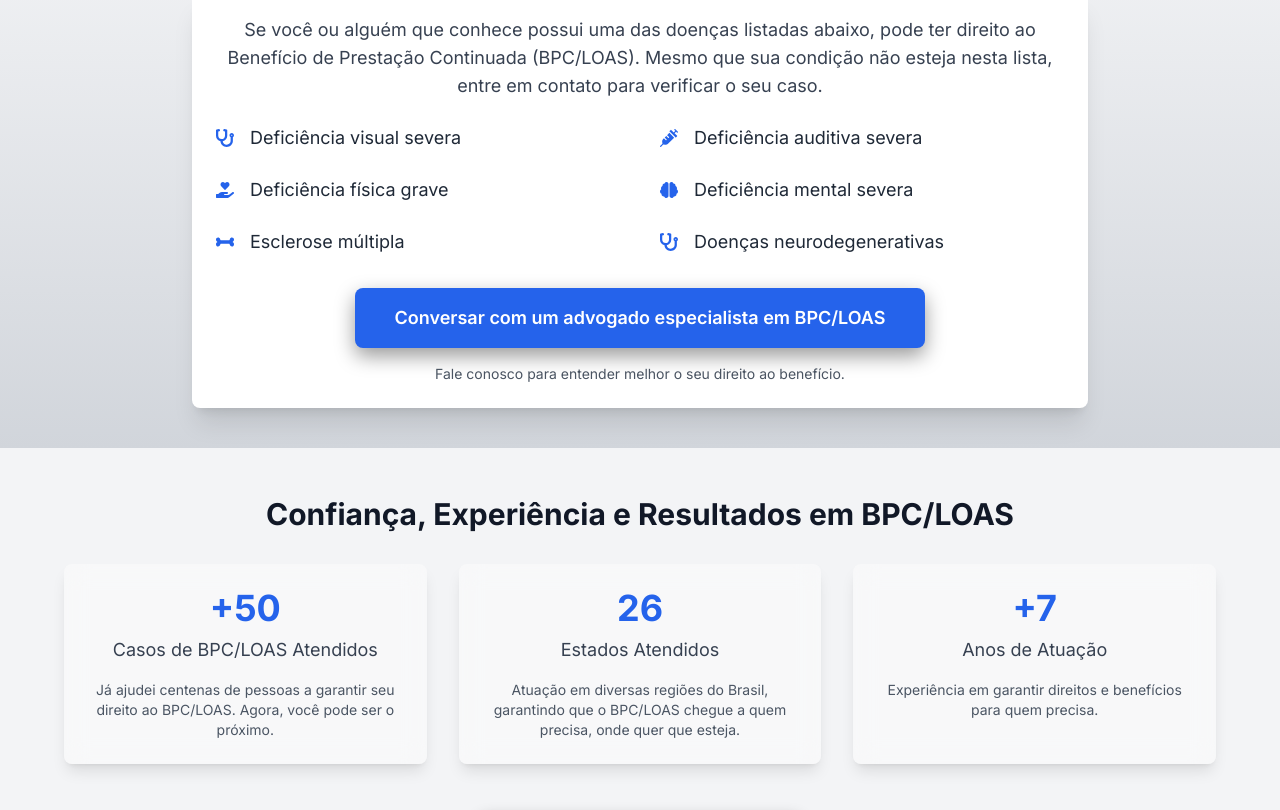
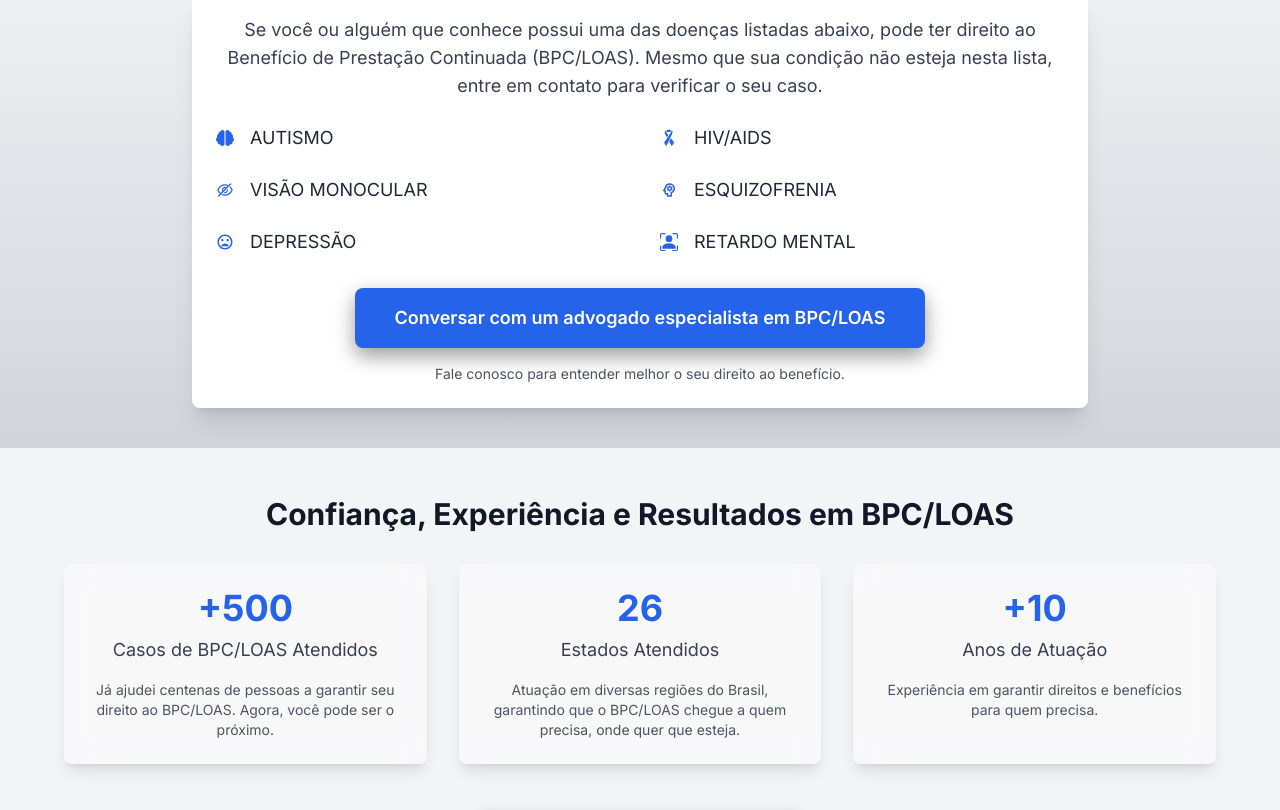
Before and after one commit to williamgomes62/joelma-law-site, a Next.js app: page /bpc-loas in a window 1280 px wide. Shown: the part 1360-2170 px from the top of the page. Built offline with nearby package versions, Linux system fonts and the light colour scheme.

Commit message:
chore: ajusta conteúdo solicitado pelo cliente

```diff
--- a/src/app/bpc-loas/page.tsx
+++ b/src/app/bpc-loas/page.tsx
@@ -3,22 +3,47 @@ import Footer from "../components/common/Footer/Footer";
 import Header from "../components/common/Header/Header";
 import HighlightSection from "../components/common/HighlightSection/HighlightSection";
 import InfoSection from "../components/common/InfoSection/InfoSection";
-import { FaInfoCircle, FaPhone, FaEnvelope } from 'react-icons/fa';
 import Stats from "../components/common/Stats/Stats";
 import whatsAppLink from "../utils/whatsapp-link";
+import { FaBrain, FaEye, FaHeartbeat, FaUserAltSlash } from 'react-icons/fa'; // Font Awesome
+import { GiRibbon, GiBrokenHeart } from 'react-icons/gi'; // Game Icons
+import { MdMoodBad, MdOutlinePsychology } from 'react-icons/md'; // Material Design Icons
+import { BsPersonBoundingBox } from 'react-icons/bs'; // Bootstrap Icons
+import { AiOutlineEyeInvisible } from 'react-icons/ai'; // Ant Design Icons
 
 export default function BpcLoasPage() {
+
+  const iconStyles = "inline-block text-blue-600 mr-4";
   const content = [
     "O Benefício de Prestação Continuada (BPC LOAS) é um benefício assistencial previsto na Lei Orgânica da Assistência Social (LOAS). É destinado a garantir um salário mínimo mensal para pessoas idosas com 65 anos ou mais e pessoas com deficiência de qualquer idade, que comprovem não possuir meios de prover a própria manutenção e cuja renda familiar per capita seja inferior a 1/4 do salário mínimo.",
     "O BPC LOAS não requer contribuição prévia ao INSS e é um direito previsto para assegurar a dignidade e o bem-estar dos beneficiários."
   ];
+
   const diseases = [
-    'Deficiência visual severa',
-    'Deficiência auditiva severa',
-    'Deficiência física grave',
-    'Deficiência mental severa',
-    'Esclerose múltipla',
-    'Doenças neurodegenerativas'
+    {
+      diase: 'AUTISMO',
+      icon: <FaBrain className={iconStyles}/>
+    },
+    {
+      diase: 'HIV/AIDS',
+      icon: <GiRibbon className={iconStyles}/>
+    },
+    {
+      diase: 'VISÃO MONOCULAR',
+      icon: <AiOutlineEyeInvisible className={iconStyles}/>
+    },
+    {
+      diase: 'ESQUIZOFRENIA',
+      icon: <MdOutlinePsychology className={iconStyles}/>
+    },
+    {
+      diase: 'DEPRESSÃO',
+      icon: <MdMoodBad className={iconStyles}/>
+    },
+    {
+      diase: 'RETARDO MENTAL',
+      icon: <BsPersonBoundingBox className={iconStyles}/>
+    }
   ];
 
   return (
@@ -122,9 +147,9 @@ export default function BpcLoasPage() {
         buttonLink={whatsAppLink}
       />
       <Stats
-        casesAttended={50}
+        casesAttended={500}
         statesServed={26}
-        yearsOfExperience={7}
+        yearsOfExperience={10}
       />
       {/* <section className="py-10 bg-white sm:py-16 lg:py-24">
         <div className="px-4 mx-auto max-w-7xl sm:px-6 lg:px-8">
--- a/src/app/components/common/AboutMe/AboutMe.tsx
+++ b/src/app/components/common/AboutMe/AboutMe.tsx
@@ -73,19 +73,21 @@ const AboutMe = () => {
 
           {/* Corpo do Texto */}
           <div className="mb-8">
-            <p className="text-gray-700 mb-6 leading-relaxed text-md md:text-lg">
+            <p className="text-gray-700 mb-4 leading-relaxed text-md md:text-lg">
               <strong className="text-blue-800">Prazer, sou a Dra. Joelma Lima, mas pode me chamar de Jô 😉</strong>. Sou apaixonada pelo que faço, especializada em direito previdenciário e assistencial. Com anos de experiência e um profundo entendimento das leis e regulamentos, me comprometo em fornecer a melhor consultoria e representação jurídica possível.
             </p>
-            <p className="text-gray-700 mb-6 leading-relaxed text-md md:text-lg">
+            <p className="text-gray-700 mb-4 leading-relaxed text-md md:text-lg">
               Minha abordagem é baseada na empatia e no comprometimento com as necessidades dos meus clientes. Acredito que cada caso é único e merece atenção e estratégia personalizadas para alcançar o melhor resultado possível.
             </p>
-            <p className="text-gray-700 mb-6 leading-relaxed text-md md:text-lg">
+            <p className="text-gray-700 mb-4 leading-relaxed text-md md:text-lg">
               Estou aqui para ajudar você a entender seus direitos e a navegar pelo complexo mundo jurídico com confiança. Entre em contato para uma consulta personalizada e descubra como posso ajudar a resolver suas questões jurídicas.
             </p>
-            <p className="text-gray-700 leading-relaxed text-md md:text-lg">
+            <p className="text-gray-700 mb-4 leading-relaxed text-md md:text-lg">
               <strong className="text-blue-800">Minhas credenciais:</strong> Formada pela FUPAC, com especialização em direito previdenciário. Além disso, sigo participando de diversos cursos e seminários para manter-me atualizada com as mudanças na legislação.
             </p>
-            <br />
+            <p className="text-gray-700 mb-4 leading-relaxed text-md md:text-lg">
+              <strong className="text-blue-800">Especializações:</strong> Direito Previdenciário e  Direito da Saúde.
+            </p>
             <p className="text-gray-700 leading-relaxed text-md md:text-lg">
               <strong className="text-blue-800">Registro:</strong> OAB 186.981/MG
             </p>
--- a/src/app/components/common/CustomerReviews/CustomerReviews.tsx
+++ b/src/app/components/common/CustomerReviews/CustomerReviews.tsx
@@ -74,7 +74,7 @@ const CustomerReviews = () => {
             <Slider {...settings}>
               {reviews.map((review, index) => (
                 <div key={index} className="px-4">
-                  <div className="bg-white shadow-lg rounded-lg p-6 h-full flex flex-col justify-between">
+                  <div className="bg-white shadow-lg rounded-lg p-4 md:p-6 h-full flex flex-col justify-between">
                     <p className="text-md md:text-lg italic text-gray-700 mb-4">
                     &quot;{review.feedback}&quot;
                     </p>
--- a/src/app/components/common/HighlightSection/HighlightSection.tsx
+++ b/src/app/components/common/HighlightSection/HighlightSection.tsx
@@ -1,25 +1,19 @@
 "use client";
 
-import { FaStethoscope, FaSyringe, FaHandHoldingHeart, FaBrain, FaBone } from 'react-icons/fa';
+import { IconType } from 'react-icons';
 
-const iconStyles = "inline-block text-blue-600 mr-4";
+type Disease = {
+  diase: string;
+  icon: IconType;
+};
 
 interface HighlightSectionProps {
-  diseases: string[]; // Array de strings com as doenças
+  diseases: Disease[]; // Array de strings com as doenças
   buttonText: string; // Texto do botão
   buttonLink: string; // Link do botão
 }
 
 export default function HighlightSection({ diseases, buttonText, buttonLink }: HighlightSectionProps) {
-  // Ícones associados a cada doença
-  const icons = [
-    <FaStethoscope className={iconStyles} key="1" />,
-    <FaSyringe className={iconStyles} key="2" />,
-    <FaHandHoldingHeart className={iconStyles} key="3" />,
-    <FaBrain className={iconStyles} key="4" />,
-    <FaBone className={iconStyles} key="5" />
-  ];
-
   return (
     <section className="pb-10 pt-4 md:pt-6 px-4 bg-gradient-to-b from-gray-100 to-gray-300">
       <div className="container mx-auto max-w-4xl">
@@ -36,8 +30,8 @@ export default function HighlightSection({ diseases, buttonText, buttonLink }: H
           <div className="grid grid-cols-1 md:grid-cols-2 gap-x-10 gap-y-6 mb-6 max-w-full">
             {diseases.map((disease, index) => (
               <div key={index} className="flex items-center text-md md:text-lg text-gray-800">
-                {icons[index % icons.length]} {/* Rotação de ícones */}
-                <span>{disease}</span>
+                {disease.icon} {/* Rotação de ícones */}
+                <span>{disease.diase}</span>
               </div>
             ))}
           </div>
```
